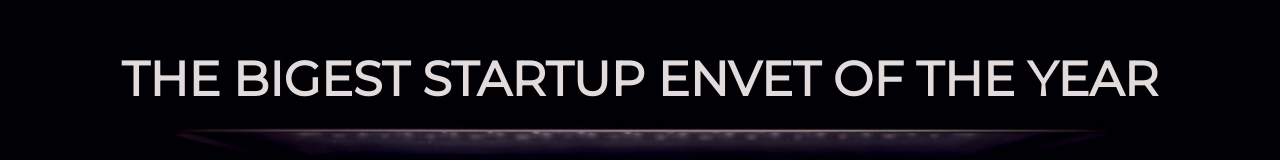
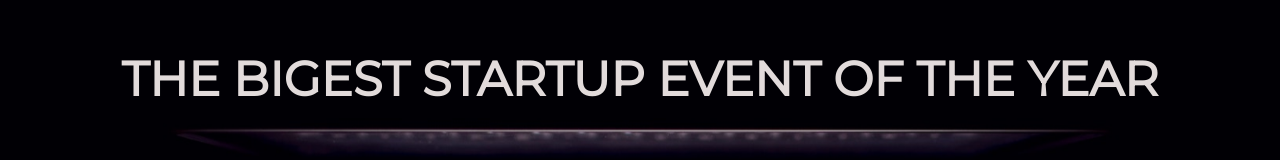
Before and after one commit to snakesford/start-up-of-the-year, a plain HTML site: page index.html in a window 1280 px wide. Shown: the part 184-344 px from the top of the page. Drawn offline with nearby package versions, Linux system fonts and the light colour scheme.

Commit message:
Update index.html

```diff
--- a/index.html
+++ b/index.html
@@ -19,7 +19,7 @@
     <div class="container d-flex align-items-center h-100">
 			<div class="row">
 			<header class="text-center col-12">
-    		<h1 class="text-uppercase"><strong>The bigest startup envet of the year</strong></h1>
+    		<h1 class="text-uppercase"><strong>The bigest startup event of the year</strong></h1>
 			</header>
 			<div class="buffer col-12">
 			</div>
```
